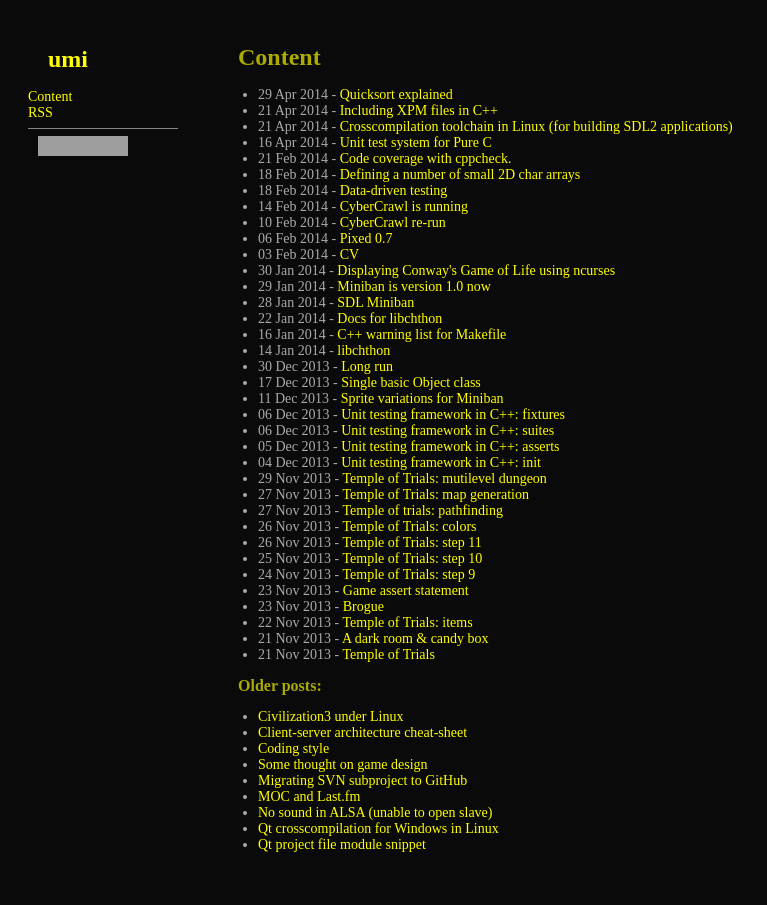
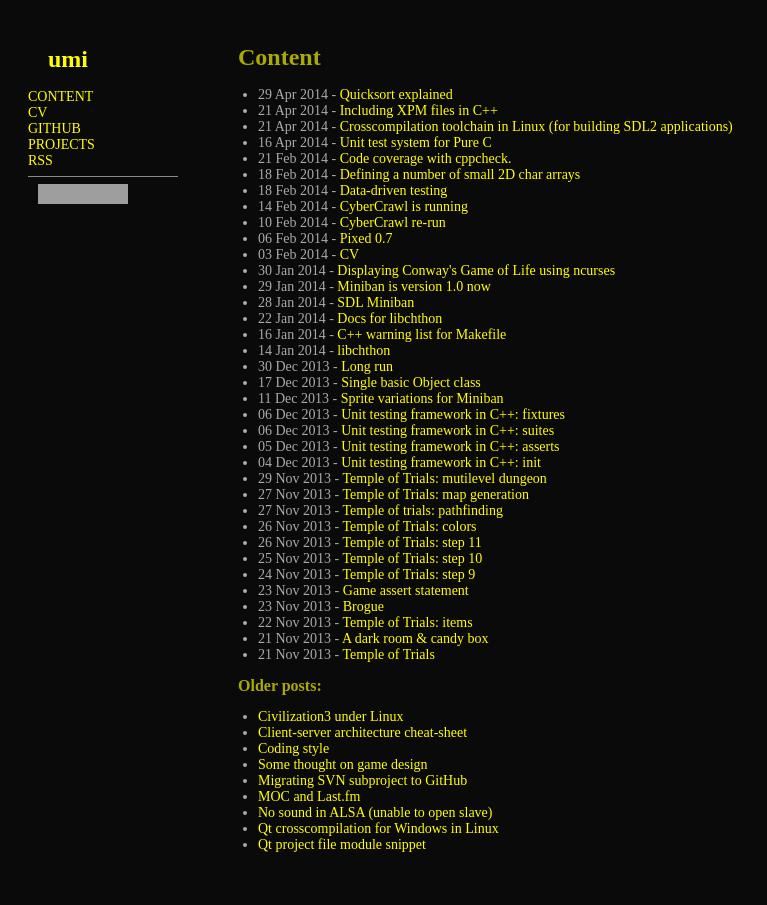
Before and after one commit to clckwrkbdgr/clckwrkbdgr.github.io, a Jekyll site: the page built from index.html, in a window 1280 px wide. Shown: the whole page, without its empty margins (0-767 px from the left). Built offline with Jekyll 4.4.1, drawn with Linux system fonts in a browser that asks for light colours; Markdown is read by kramdown in place of the engine named in the settings; grey boxes are pictures that could not be loaded.

Commit message:
Updated site menu: added github, cv, projects page link.

```diff
--- a/_layouts/default.html
+++ b/_layouts/default.html
@@ -10,7 +10,10 @@
 <div class="body">
 	<div class="menu">
 		<h1><a href="/">umi</a></h1>
-		<a href="/">Content</a><br>
+		<a href="/">CONTENT</a><br>
+		<a href="/2014/02/03/cv.html">CV</a><br>
+		<a href="https://github.com/umi0451">GITHUB</a><br>
+		<a href="/projects.html">PROJECTS</a><br>
 		<a href="/{{ site.feed }}">RSS</a>
 		<hr>
 		<a rel="license" href="http://creativecommons.org/licenses/by/4.0/">
```
